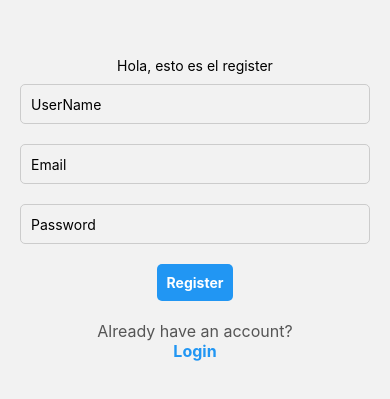
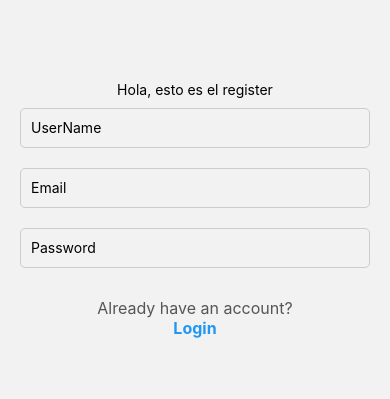
Before and after one commit to sroballos/piiireactnative, a React Native app: screen /Register in a window 390 px wide. Shown: the part 213-612 px from the top of the page. Built offline with nearby package versions, Linux system fonts and the light colour scheme.

Commit message:
Evitar que el formulario se envíe vacío y mostrar tipo de error de Firebase

```diff
--- a/App.js
+++ b/App.js
@@ -13,8 +13,11 @@ export default function App() {
   return (
     <NavigationContainer>
       <Stack.Navigator>
+        <Stack.Screen name="Register" component={Register} options={{headerShown: false}} />
+
+
         <Stack.Screen name="Home" component={HomeMenu} options={{headerShown: false}} />
-        <Stack.Screen name="Register" component={Register} options={{headerShown: false}} />
+
         <Stack.Screen name="Login" component={Login} options={{headerShown: false}} />
         <Stack.Screen name="Profile" component={Profile} options={{headerShown: false}} />
       </Stack.Navigator>
--- a/package.json
+++ b/package.json
@@ -15,6 +15,7 @@
     "@react-navigation/native-stack": "^7.0.0",
     "expo": "~51.0.28",
     "expo-status-bar": "~1.12.1",
+    "firebase": "^8.10.1",
     "react": "18.2.0",
     "react-dom": "18.2.0",
     "react-native": "0.74.5",
--- a/src/screens/Register.js
+++ b/src/screens/Register.js
@@ -23,9 +23,6 @@ export default class Register extends Component {
   }
 
   handleSubmit = () => {
-    console.log("Email:", this.state.email);
-    console.log("UserName:", this.state.userName);
-    console.log("Password:", this.state.password);
 
     auth
       .createUserWithEmailAndPassword(this.state.email, this.state.password)
@@ -51,6 +48,8 @@ export default class Register extends Component {
   };
 
   render() {
+    const { email, userName, password } = this.state;
+
     return (
       <View style={styles.container}>
         <Text>Hola, esto es el register</Text>
@@ -79,9 +78,13 @@ export default class Register extends Component {
           value={this.state.password}
         />
 
-        <TouchableOpacity style={styles.button} onPress={this.handleSubmit}>
-          <Text style={styles.buttonText}>Register</Text>
-        </TouchableOpacity>
+        {email && userName && password ? (
+          <TouchableOpacity style={styles.button} onPress={this.handleSubmit}>
+            <Text style={styles.buttonText}>Register</Text>
+          </TouchableOpacity>
+        ) : null}
+
+
 
         {this.state.errorMSG && <Text>{this.state.errorMSG}</Text>}
 
```
Also changed, not shown: 1 other file (tests, documents, lock files or other folders).
